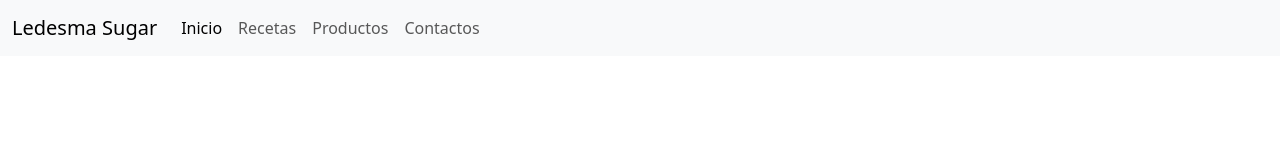
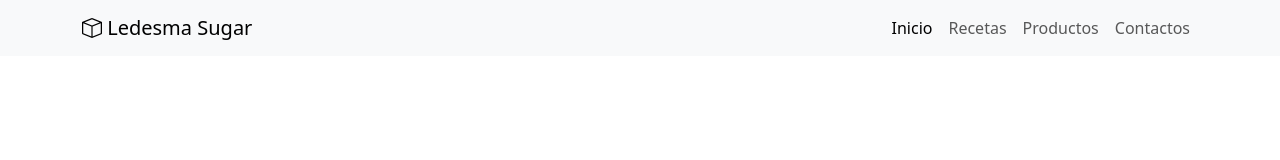
Before and after one commit to duncann555/azucar-ledesma, a plain HTML site: page index.html in a window 1280 px wide. Drawn offline with nearby package versions, Linux system fonts and the light colour scheme; files that its build step writes are made by us from their sources.

Commit message:
Puse logo, y conteiner, y menu a la derecha

```diff
--- a/index.html
+++ b/index.html
@@ -1,5 +1,5 @@
 <!DOCTYPE html>
-<html lang="en">
+<html lang="es">
   <head>
     <meta charset="UTF-8" />
     <meta name="viewport" content="width=device-width, initial-scale=1.0" />
@@ -17,13 +17,13 @@
 
     <header>
         <nav class="navbar navbar-expand-lg bg-body-tertiary">
-            <div class="container-fluid">
-              <a class="navbar-brand" href="./index.html">Ledesma Sugar</a>
+            <div class="container">
+              <a class="navbar-brand" href="./index.html"><i class="bi bi-box"></i> Ledesma Sugar</a>
               <button class="navbar-toggler" type="button" data-bs-toggle="collapse" data-bs-target="#navbarSupportedContent" aria-controls="navbarSupportedContent" aria-expanded="false" aria-label="Toggle navigation">
                 <span class="navbar-toggler-icon"></span>
               </button>
               <div class="collapse navbar-collapse" id="navbarSupportedContent">
-                <ul class="navbar-nav me-auto mb-2 mb-lg-0">
+                <ul class="navbar-nav ms-auto mb-2 mb-lg-0">
                   <li class="nav-item">
                     <a class="nav-link active" aria-current="page" href="./index.html">Inicio</a>
                   </li>
```
